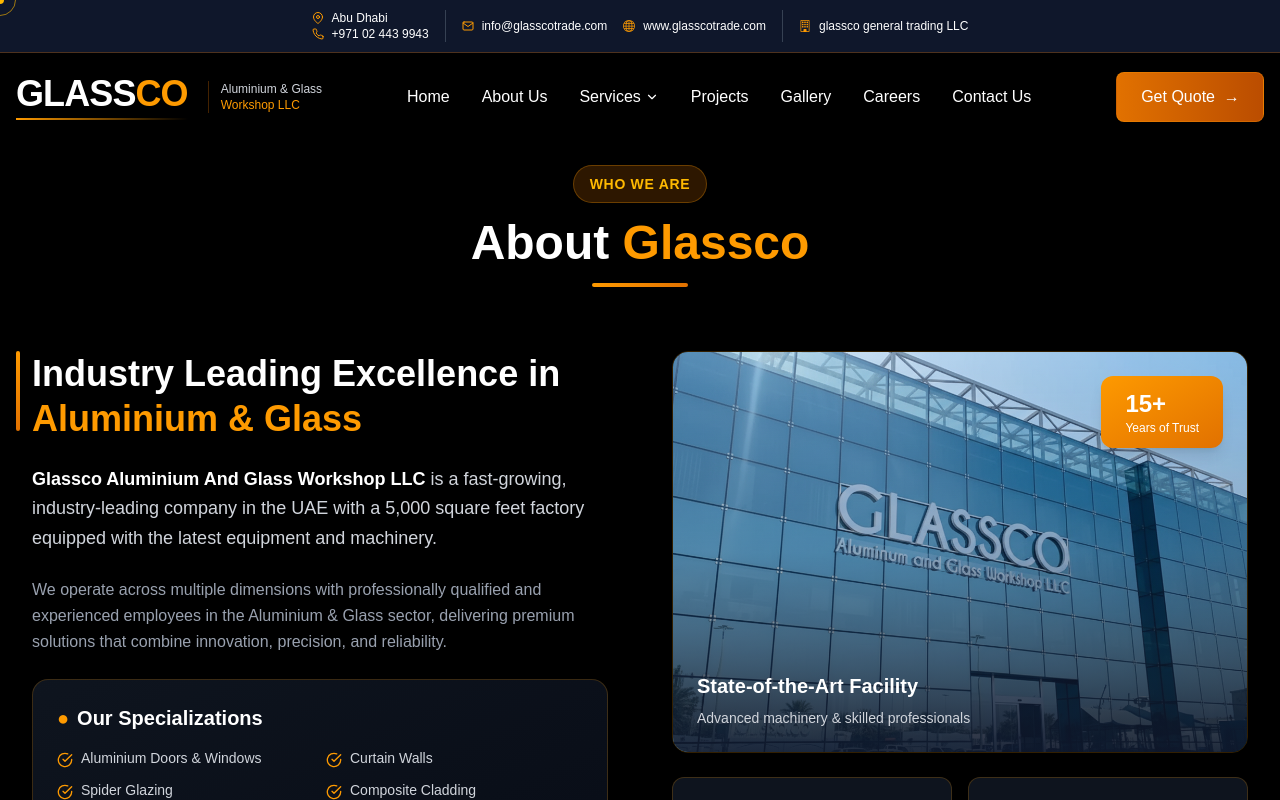
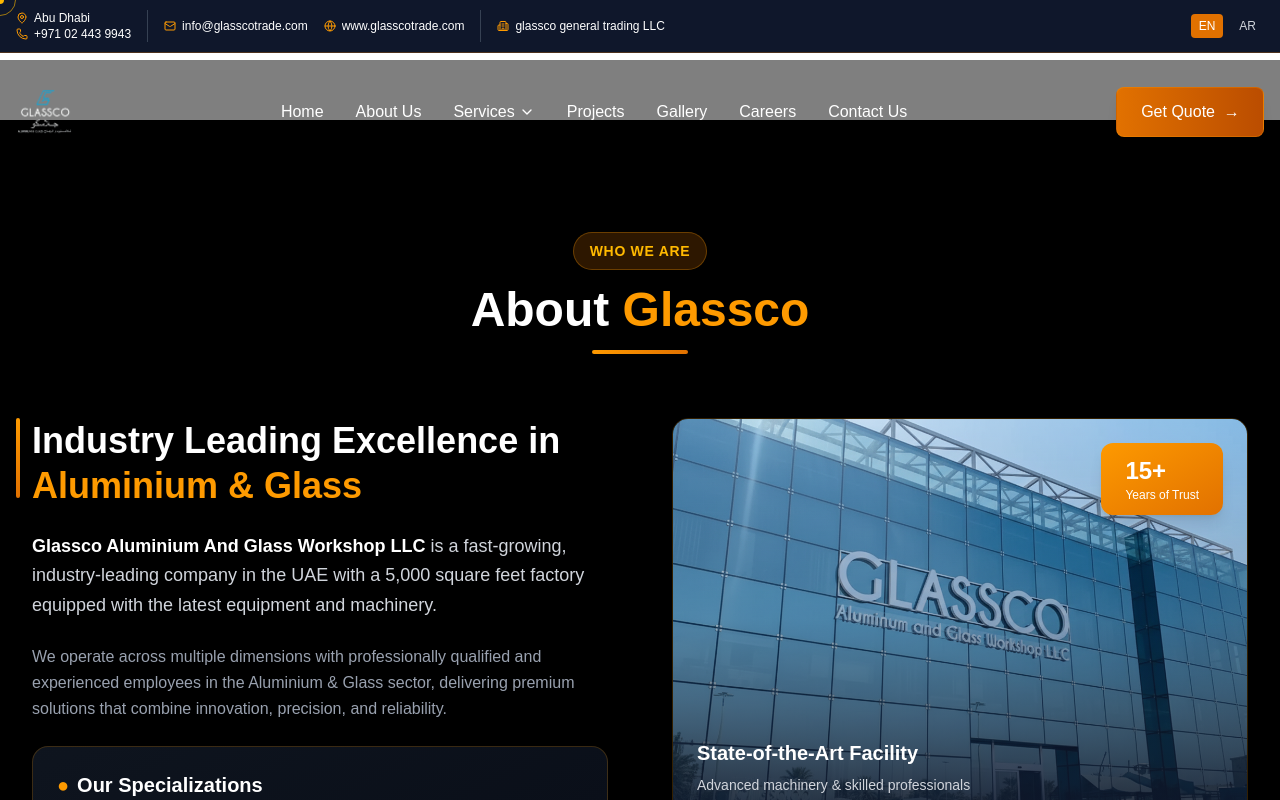
Before and after one commit to mehediakash01/Glassco-website, a Next.js app: page /about in a window 1280 px wide. Shown: the top 800 px of the page. Built offline with nearby package versions, Linux system fonts and the light colour scheme.

Commit message:
added page logo and fixed responsive issue

```diff
--- a/package.json
+++ b/package.json
@@ -15,6 +15,7 @@
     "express": "^5.2.1",
     "framer-motion": "^12.23.26",
     "js": "^0.1.0",
+    "lucide-react": "^0.562.0",
     "next": "^15.5.3",
     "pg": "^8.16.3",
     "pool": "^0.4.1",
--- a/src/components/Navbar.jsx
+++ b/src/components/Navbar.jsx
@@ -1,10 +1,9 @@
 "use client"
 import React, { useState, useEffect } from 'react';
 import { motion, AnimatePresence } from 'framer-motion';
-import { FiMenu, FiX, FiChevronDown, FiPhone, FiMail, FiMapPin } from 'react-icons/fi';
+import { Menu, X, ChevronDown, Phone, Mail, MapPin, Globe, Building2 } from 'lucide-react';
 import { FaFacebookF, FaInstagram, FaLinkedinIn, FaWhatsapp } from 'react-icons/fa';
 import Link from 'next/link';
-import { BsBuilding, BsGlobe } from 'react-icons/bs';
 
 const Navbar = () => {
   const [isScrolled, setIsScrolled] = useState(false);
@@ -14,7 +13,7 @@
 
   useEffect(() => {
     const handleScroll = () => {
-      setIsScrolled(window.scrollY > 50);
+      setIsScrolled(window.scrollY > 20);
     };
     window.addEventListener('scroll', handleScroll);
     return () => window.removeEventListener('scroll', handleScroll);
@@ -45,75 +44,96 @@
 
   return (
     <>
-      {/* Top Bar with Gold Accent */}
+      {/* Top Bar - Hidden on mobile, slides up on scroll for desktop */}
       <motion.div
-        className="bg-slate-900 text-white py-2.5 px-4 border-b border-amber-600/30"
-        initial={{ opacity: 0, y: -20 }}
-        animate={{ opacity: 1, y: 0 }}
-        transition={{ duration: 0.5 }}
+        className="hidden lg:block bg-slate-900 text-white border-b border-amber-600/30 fixed top-0 left-0 right-0 z-50"
+        initial={{ y: 0 }}
+        animate={{ y: isScrolled ? -60 : 0 }}
+        transition={{ duration: 0.3, ease: 'easeInOut' }}
       >
-        <div className="flex items-center justify-center gap-4 text-xs">
-            <div className="flex flex-col items-start">
-              <div className="flex items-center gap-2">
-                <FiMapPin className="w-3 h-3 text-amber-500" />
-                <span>Abu Dhabi</span>
+        <div className="container mx-auto px-4 py-2.5">
+          <div className="flex items-center justify-between flex-wrap gap-2">
+            <div className="flex items-center gap-2 xl:gap-4 text-xs flex-wrap">
+              <div className="flex flex-col items-start min-w-fit">
+                <div className="flex items-center gap-1.5">
+                  <MapPin className="w-3 h-3 text-amber-500 flex-shrink-0" />
+                  <span className="whitespace-nowrap">Abu Dhabi</span>
+                </div>
+                <div className="flex items-center gap-1.5">
+                  <Phone className="w-3 h-3 text-amber-500 flex-shrink-0" />
+                  <span className="whitespace-nowrap">+971 02 443 9943</span>
+                </div>
               </div>
-              <div className="flex items-center gap-2 ">
-                <FiPhone className="w-3 h-3 text-amber-500" />
-                <span>+971 02 443 9943</span>
+              <div className="h-8 w-px bg-gray-700 hidden xl:block"></div>
+              <div className="flex items-center gap-1.5 min-w-fit">
+                <Mail className="w-3 h-3 text-amber-500 flex-shrink-0" />
+                <span className="whitespace-nowrap truncate max-w-[150px] xl:max-w-none">info@glasscotrade.com</span>
+              </div>
+              <div className="flex items-center gap-1.5 min-w-fit">
+                <Globe className="w-3 h-3 text-amber-500 flex-shrink-0" />
+                <span className="whitespace-nowrap truncate max-w-[150px] xl:max-w-none">www.glasscotrade.com</span>
+              </div>
+              <div className="h-8 w-px bg-gray-700 hidden xl:block"></div>
+              <div className="flex items-center gap-1.5 min-w-fit">
+                <Building2 className="w-3 h-3 text-amber-500 flex-shrink-0" />
+                <span className="whitespace-nowrap">glassco general trading LLC</span>
               </div>
             </div>
-            <div className="h-8 w-px bg-gray-700"></div>
-            <div className="flex items-center gap-2">
-              <FiMail className="w-3 h-3 text-amber-500" />
-              <span>info@glasscotrade.com</span>
-            </div>
-            <div className="flex items-center gap-2">
-              <BsGlobe className="w-3 h-3 text-amber-500" />
-              <span>www.glasscotrade.com</span>
-            </div>
-            <div className="h-8 w-px bg-gray-700"></div>
-            <div className="flex items-center gap-2">
-              <BsBuilding className="w-3 h-3 text-amber-500" />
-              <span>glassco general trading LLC</span>
+
+            {/* Language Switcher */}
+            <div className="flex items-center gap-2 ml-auto">
+              <button
+                onClick={() => setLanguage('EN')}
+                className={`px-2 py-1 rounded text-xs font-medium transition-all ${
+                  language === 'EN' ? 'bg-amber-600 text-white' : 'text-gray-300 hover:text-amber-500'
+                }`}
+              >
+                EN
+              </button>
+              <button
+                onClick={() => setLanguage('AR')}
+                className={`px-2 py-1 rounded text-xs font-medium transition-all ${
+                  language === 'AR' ? 'bg-amber-600 text-white' : 'text-gray-300 hover:text-amber-500'
+                }`}
+              >
+                AR
+              </button>
             </div>
           </div>
+        </div>
       </motion.div>
 
-      {/* Main Navbar - Transparent Overlay */}
+      {/* Main Navbar - Moves to top on scroll */}
       <motion.nav
-        className={`fixed top-[42px] md:top-[48px] left-0 right-0 z-50 transition-all duration-500 ${
+        className={`fixed left-0 right-0 z-40 transition-all duration-300 ${
           isScrolled
-            ? 'bg-slate-900/95 backdrop-blur-md shadow-xl py-4 border-b border-amber-600/20'
-            : 'bg-transparent py-6'
+            ? 'top-0 bg-slate-900/98 backdrop-blur-md shadow-xl py-3 lg:py-4 border-b border-amber-600/20'
+            : 'top-0 lg:top-[60px] bg-slate-900/95 lg:bg-black/50 py-3 lg:py-6'
         }`}
-        initial={{ y: -100 }}
+        initial={{ y: 0 }}
         animate={{ y: 0 }}
-        transition={{ duration: 0.6, ease: 'easeOut' }}
+        transition={{ duration: 0.3 }}
       >
-        <div className="container mx-auto px-4">
-          <div className="flex items-center justify-between">
+        <div className="container mx-auto px-3 sm:px-4">
+          <div className="flex items-center justify-between gap-2">
             {/* Logo */}
             <motion.div
-              className="flex items-center gap-3"
+              className="flex items-center gap-2 lg:gap-3 flex-shrink-0"
               whileHover={{ scale: 1.05 }}
               transition={{ duration: 0.2 }}
             >
-              <div className="relative">
-                <div className="text-3xl md:text-4xl font-bold tracking-tight">
-                  <span className="text-white">GLASS</span>
-                  <span className="text-amber-500">CO</span>
-                </div>
-                <div className="h-0.5 w-full bg-gradient-to-r from-amber-500 to-transparent mt-1"></div>
+              <div className="relative w-10 h-10 md:w-12 md:h-12 lg:w-14 lg:h-14">
+                <img
+                  src="/assets/images/glasscoLogo.png"
+                  alt="Glassco Logo"
+                  className="w-full h-full object-contain"
+                />
               </div>
-              <div className="hidden lg:block text-xs text-gray-300 ml-2 border-l border-amber-600/30 pl-3">
-                Aluminium & Glass<br/>
-                <span className="text-amber-500">Workshop LLC</span>
-              </div>
+
             </motion.div>
 
             {/* Desktop Menu */}
-            <div className="hidden lg:flex items-center gap-8">
+            <div className="hidden lg:flex items-center gap-4 xl:gap-8">
               {menuItems.map((item, index) => (
                 <div
                   key={index}
@@ -123,13 +143,11 @@
                 >
                   <motion.a
                     href={item.link}
-                    className={`font-medium transition-all duration-300 flex items-center gap-1 py-2 relative ${
-                      isScrolled ? 'text-white hover:text-amber-500' : 'text-white hover:text-amber-400'
-                    }`}
+                    className="font-medium transition-all duration-300 flex items-center gap-1 py-2 relative text-white hover:text-amber-500 text-sm xl:text-base whitespace-nowrap"
                     whileHover={{ y: -2 }}
                   >
                     {item.name}
-                    {item.hasDropdown && <FiChevronDown className="text-sm" />}
+                    {item.hasDropdown && <ChevronDown className="text-sm w-4 h-4" />}
                     <span className="absolute bottom-0 left-0 w-0 h-0.5 bg-amber-500 group-hover:w-full transition-all duration-300"></span>
                   </motion.a>
 
@@ -174,7 +192,7 @@
 
             {/* CTA Button - Desktop */}
             <motion.button
-              className="hidden lg:flex items-center gap-2 bg-gradient-to-r from-amber-600 to-amber-700 text-white px-6 py-3 rounded-lg font-medium shadow-lg hover:shadow-amber-600/50 transition-all duration-300 border border-amber-500/30"
+              className="hidden lg:flex items-center gap-2 bg-gradient-to-r from-amber-600 to-amber-700 text-white px-4 xl:px-6 py-2.5 xl:py-3 rounded-lg font-medium shadow-lg hover:shadow-amber-600/50 transition-all duration-300 border border-amber-500/30 text-sm xl:text-base whitespace-nowrap flex-shrink-0"
               whileHover={{ scale: 1.05, boxShadow: '0 0 30px rgba(217, 119, 6, 0.4)' }}
               whileTap={{ scale: 0.95 }}
             >
@@ -189,14 +207,18 @@
 
             {/* Mobile Menu Button */}
             <button
-              className="lg:hidden text-white text-2xl p-2 hover:text-amber-500 transition-colors"
+              className="lg:hidden text-white text-2xl p-2 hover:text-amber-500 transition-colors flex-shrink-0"
               onClick={() => setIsMobileMenuOpen(!isMobileMenuOpen)}
             >
-              {isMobileMenuOpen ? <FiX /> : <FiMenu />}
+              {isMobileMenuOpen ? <X /> : <Menu />}
             </button>
           </div>
         </div>
       </motion.nav>
+
+      {/* Spacer for fixed navbar - only on desktop */}
+      <div className="hidden lg:block h-[120px]"></div>
+      <div className="lg:hidden h-[72px]"></div>
 
       {/* Mobile Menu */}
       <AnimatePresence>
@@ -225,16 +247,35 @@
                   onClick={() => setIsMobileMenuOpen(false)}
                   className="absolute top-6 right-6 text-white text-2xl hover:text-amber-500 transition-colors"
                 >
-                  <FiX />
+                  <X />
                 </button>
 
                 {/* Logo */}
                 <div className="mb-8 mt-2">
-                  <div className="text-2xl font-bold">
-                    <span className="text-white">GLASS</span>
-                    <span className="text-amber-500">CO</span>
+                  <div className="w-32 h-32 mx-auto mb-4">
+                    <img
+                      src="/assets/images/glasscoLogo.png"
+                      alt="Glassco Logo"
+                      className="w-full h-full object-contain"
+                    />
                   </div>
-                  <div className="text-xs text-gray-400 mt-1">Aluminium & Glass Workshop</div>
+
+                </div>
+
+                {/* Contact Info - Mobile */}
+                <div className="mb-6 p-4 bg-slate-800/50 rounded-lg space-y-2">
+                  <div className="flex items-center gap-2 text-xs text-gray-300">
+                    <MapPin className="w-3 h-3 text-amber-500" />
+                    <span>Abu Dhabi</span>
+                  </div>
+                  <div className="flex items-center gap-2 text-xs text-gray-300">
+                    <Phone className="w-3 h-3 text-amber-500" />
+                    <span>+971 02 443 9943</span>
+                  </div>
+                  <div className="flex items-center gap-2 text-xs text-gray-300">
+                    <Mail className="w-3 h-3 text-amber-500" />
+                    <span>info@glasscotrade.com</span>
+                  </div>
                 </div>
 
                 {/* Menu Items */}
@@ -256,7 +297,7 @@
                               animate={{ rotate: activeDropdown === item.name ? 180 : 0 }}
                               transition={{ duration: 0.2 }}
                             >
-                              <FiChevronDown />
+                              <ChevronDown className="w-4 h-4" />
                             </motion.div>
                           </button>
                           <AnimatePresence>
@@ -299,6 +340,27 @@
                   </div>
                 ))}
 
+                {/* Language Switcher - Mobile */}
+                <div className="flex items-center gap-2 mt-6 pt-4 border-t border-gray-800">
+                  <span className="text-xs text-gray-400">Language:</span>
+                  <button
+                    onClick={() => setLanguage('EN')}
+                    className={`px-3 py-1.5 rounded text-xs font-medium transition-all ${
+                      language === 'EN' ? 'bg-amber-600 text-white' : 'text-gray-300 hover:text-amber-500'
+                    }`}
+                  >
+                    EN
+                  </button>
+                  <button
+                    onClick={() => setLanguage('AR')}
+                    className={`px-3 py-1.5 rounded text-xs font-medium transition-all ${
+                      language === 'AR' ? 'bg-amber-600 text-white' : 'text-gray-300 hover:text-amber-500'
+                    }`}
+                  >
+                    AR
+                  </button>
+                </div>
+
                 {/* CTA Button - Mobile */}
                 <motion.button
                   className="w-full bg-gradient-to-r from-amber-600 to-amber-700 text-white px-6 py-3 rounded-lg font-medium shadow-lg mt-6 border border-amber-500/30"
@@ -327,6 +389,8 @@
           </>
         )}
       </AnimatePresence>
+
+
     </>
   );
 };
```
Also changed, not shown: public/assets/images/glasscoLogo.png (added), 1 other file (tests, documents, lock files or other folders).
